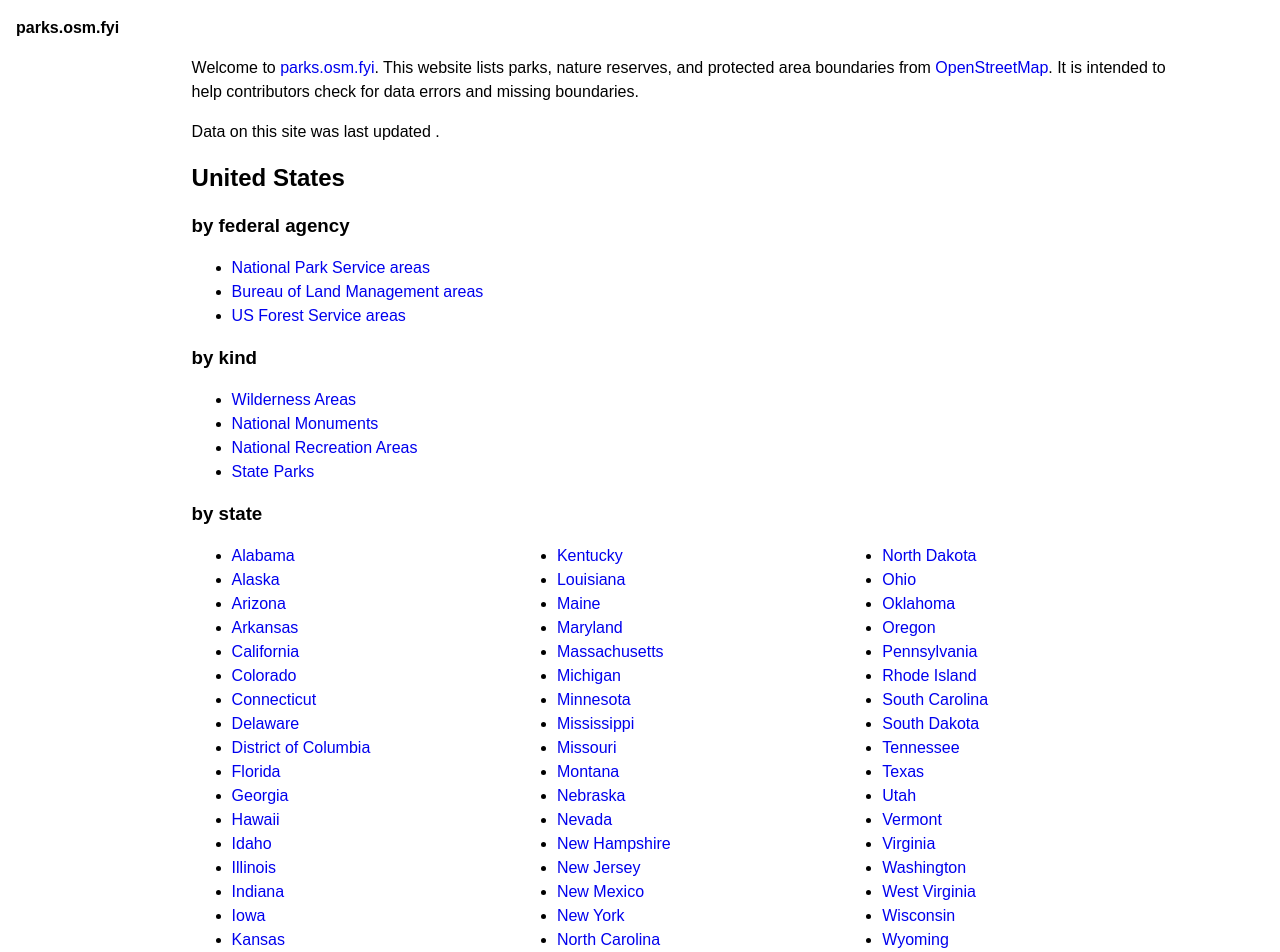
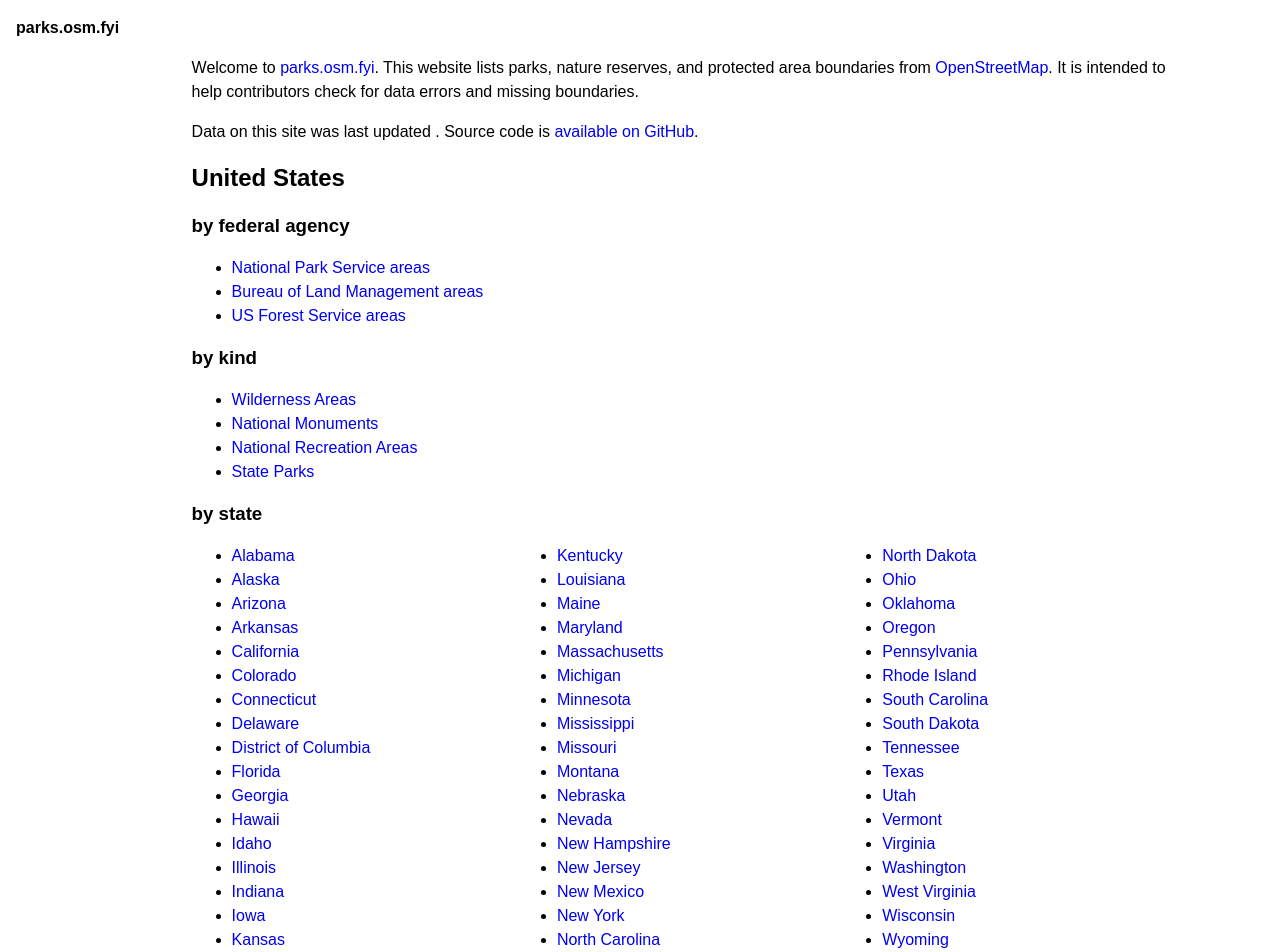
Before and after one commit to jake-low/parks.osm.fyi, a Jekyll site: the page built from index.md, in a window 1280 px wide. Built offline with Jekyll 4.4.1, drawn with Linux system fonts in a browser that asks for light colours.

Commit message:
Add link to GitHub repo on homepage

```diff
--- a/index.md
+++ b/index.md
@@ -4,7 +4,7 @@
 
 Welcome to [parks.osm.fyi](/). This website lists parks, nature reserves, and protected area boundaries from [OpenStreetMap](https://openstreetmap.org). It is intended to help contributors check for data errors and missing boundaries.
 
-Data on this site was last updated <time class="relative" datetime="{{ site.data.last_updated }}">{{ site.data.last_updated }}</time>.
+Data on this site was last updated <time class="relative" datetime="{{ site.data.last_updated }}">{{ site.data.last_updated }}</time>. Source code is [available on GitHub](https://github.com/jake-low/parks.osm.fyi).
 
 ## United States
 
```
